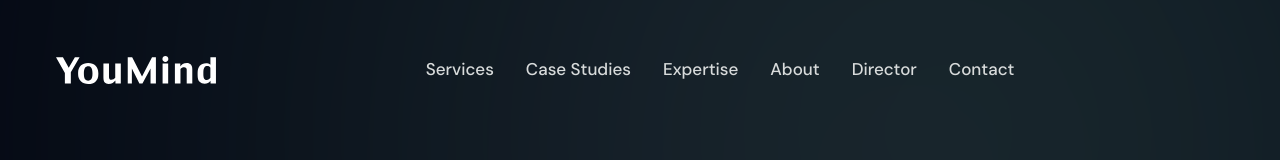
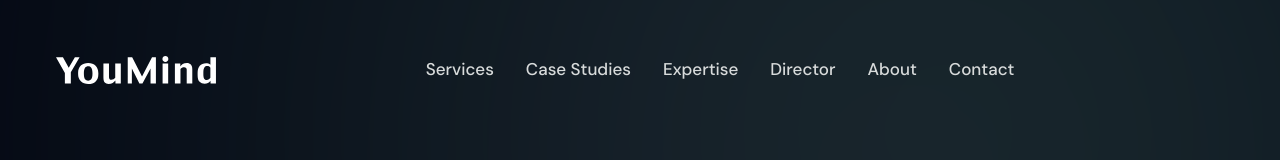
Before and after one commit to youmind-jp/corporate-front, a Next.js app: page / in a window 1280 px wide. Shown: the top 160 px of the page. Built offline with nearby package versions, Linux system fonts and the light colour scheme.

Commit message:
コンポーネント名とフラグメントをページの構造にあわせる

```diff
--- a/src/app/page.tsx
+++ b/src/app/page.tsx
@@ -1,10 +1,9 @@
 import React from "react";
 import Hero from "@/components/Home/Hero";
-import Work from "@/components/Home/work";
-import TimeLine from "@/components/Home/timeline";
-import Platform from "@/components/Home/platform";
-import Portfolio from "@/components/Home/portfolio";
-import Upgrade from "@/components/Home/upgrade";
+import Services from "@/components/Home/Services";
+import CaseStudies from "@/components/Home/CaseStudies";
+import Expertise from "@/components/Home/Expertise";
+import Director from "@/components/Home/Director";
 import Perks from "@/components/Home/perks";
 import { Metadata } from "next";
 export const metadata: Metadata = {
@@ -15,11 +14,10 @@ export default function Home() {
   return (
     <main>
       <Hero />
-      <Work />
-      <TimeLine />
-      <Platform />
-      <Portfolio />
-      <Upgrade />
+      <Services />
+      <CaseStudies />
+      <Expertise />
+      <Director />
       <Perks />
     </main>
   );
--- a/src/components/Home/timeline/index.tsx
+++ b/src/components/Home/CaseStudies/index.tsx
@@ -2,7 +2,7 @@
 import { motion, useInView } from "framer-motion";
 import { useRef } from "react";
 
-const TimeLine = () => {
+const CaseStudies = () => {
   const ref = useRef(null);
   const inView = useInView(ref);
 
@@ -12,7 +12,7 @@ const TimeLine = () => {
     transition: { duration: 0.6, delay: 0.4 },
   };
   return (
-    <section className="md:pt-40 pt-9" id="development">
+    <section className="md:pt-40 pt-9" id="case-studies">
       <div className="container mx-auto lg:max-w-screen-xl md:max-w-screen-md lg:px-16 px-4">
         <div className="text-center">
           <motion.div
@@ -92,4 +92,4 @@ const TimeLine = () => {
   );
 };
 
-export default TimeLine;
+export default CaseStudies;
--- a/src/components/Home/upgrade/index.tsx
+++ b/src/components/Home/Director/index.tsx
@@ -2,9 +2,9 @@ import Image from "next/image";
 import { Icon } from "@iconify/react";
 import { getImagePrefix } from "@/utils/utils";
 
-const Upgrade = () => {
+const Director = () => {
   return (
-    <section className="md:py-40 py-20" id="upgrade">
+    <section className="md:py-40 py-20" id="director">
       <div className="container mx-auto lg:max-w-screen-xl px-4">
         <div className="grid lg:grid-cols-2 sm:gap-0 gap-10 items-center">
           <div>
@@ -38,4 +38,4 @@ const Upgrade = () => {
   );
 };
 
-export default Upgrade;
+export default Director;
--- a/src/components/Home/portfolio/index.tsx
+++ b/src/components/Home/Expertise/index.tsx
@@ -3,9 +3,9 @@ import Image from "next/image";
 import { motion } from "framer-motion";
 import { getImagePrefix } from "@/utils/utils";
 
-const Portfolio = () => {
+const Expertise = () => {
   return (
-    <section className="md:pt-48 sm:pt-28 pt-12" id="portfolio">
+    <section className="md:pt-48 sm:pt-28 pt-12" id="expertise">
       <div className="container mx-auto lg:max-w-screen-xl px-4 sm:px-6">
         <div className="grid lg:grid-cols-2 items-center gap-20">
           <motion.div
@@ -65,4 +65,4 @@ const Portfolio = () => {
   );
 };
 
-export default Portfolio;
+export default Expertise;
--- a/src/components/Home/work/index.tsx
+++ b/src/components/Home/Services/index.tsx
@@ -4,7 +4,7 @@ import { motion, useInView } from "framer-motion";
 import { useRef } from "react";
 import { getImagePrefix } from "@/utils/utils";
 
-const Work = () => {
+const Services = () => {
   const ref = useRef(null);
   const inView = useInView(ref);
 
@@ -21,7 +21,7 @@ const Work = () => {
   };
 
   return (
-    <section className="md:pt-28" id="work">
+    <section className="md:pt-28" id="services">
       <div className="container mx-auto lg:max-w-screen-xl px-4">
         <div ref={ref} className="grid grid-cols-12 items-center">
           <motion.div
@@ -81,4 +81,4 @@ const Work = () => {
   );
 };
 
-export default Work;
+export default Services;
--- a/src/components/Home/platform/index.tsx
+++ /dev/null
@@ -1,35 +0,0 @@
-import Link from "next/link";
-
-const Platform = () => {
-  return (
-    <section className="md:pt-44 sm:pt-24 pt-12 relative z-1">
-      <div className="container mx-auto lg:max-w-screen-xl px-4">
-        <div className="bg-section bg-opacity-10 px-16 py-14 rounded-3xl border-2 border-opacity-20 border-section grid grid-cols-12 items-center before:content-[''] before:absolute relative before:w-96 before:h-64 before:bg-start before:bg-no-repeat before:-bottom-11 overflow-hidden lg:before:right-48 before:-z-1 before:opacity-10 ">
-          <div className="lg:col-span-8 col-span-12">
-            <h2 className="text-white sm:text-40 text-30 mb-6">
-              Powered by the Cryp<span className="text-primary">go</span>{" "}
-              Platform
-            </h2>
-            <p className="text-muted text-opacity-60 text-18">
-              Our products empower people to have safer and more
-              <br /> trustworthy experiences.
-            </p>
-          </div>
-          <div className="lg:col-span-4 col-span-12">
-            <div className="flex lg:justify-end lg:mt-0 mt-7 justify-center">
-              <Link
-                href="#"
-                className="text-darkmode bg-primary border border-primary py-3 px-5 rounded-lg sm:text-21 text-18 font-medium hover:bg-transparent hover:text-primary"
-              >
-                Get Started
-              </Link>
-            </div>
-          </div>
-        </div>
-        <div className="bg-gradient-to-br from-tealGreen to-charcoalGray sm:w-50 w-96 sm:h-50 h-96 rounded-full sm:-bottom-80 bottom-0 blur-400 z-0 absolute sm:-left-48 opacity-60"></div>
-      </div>
-    </section>
-  );
-};
-
-export default Platform;
--- a/src/components/Layout/Header/Navigation/menuData.tsx
+++ b/src/components/Layout/Header/Navigation/menuData.tsx
@@ -4,10 +4,10 @@ import { getImagePrefix } from "@/utils/utils";
 
 
 export const headerData: HeaderItem[] = [
-  { label: "Services", href: "/#main-banner" },
-  { label: "Case Studies", href: "/#development" },
-  { label: "Expertise", href: "/#work" },
-  { label: "About", href: "/#portfolio" },
-  { label: "Director", href: "/#upgrade" },
+  { label: "Services", href: "/#services" },
+  { label: "Case Studies", href: "/#case-studies" },
+  { label: "Expertise", href: "/#expertise" },
+  { label: "Director", href: "/#director" },
+  { label: "About", href: "/#about" },
   { label: "Contact", href: "/documentation#version" },
 ];
```
Also changed, not shown: 1 other file (tests, documents, lock files or other folders).
